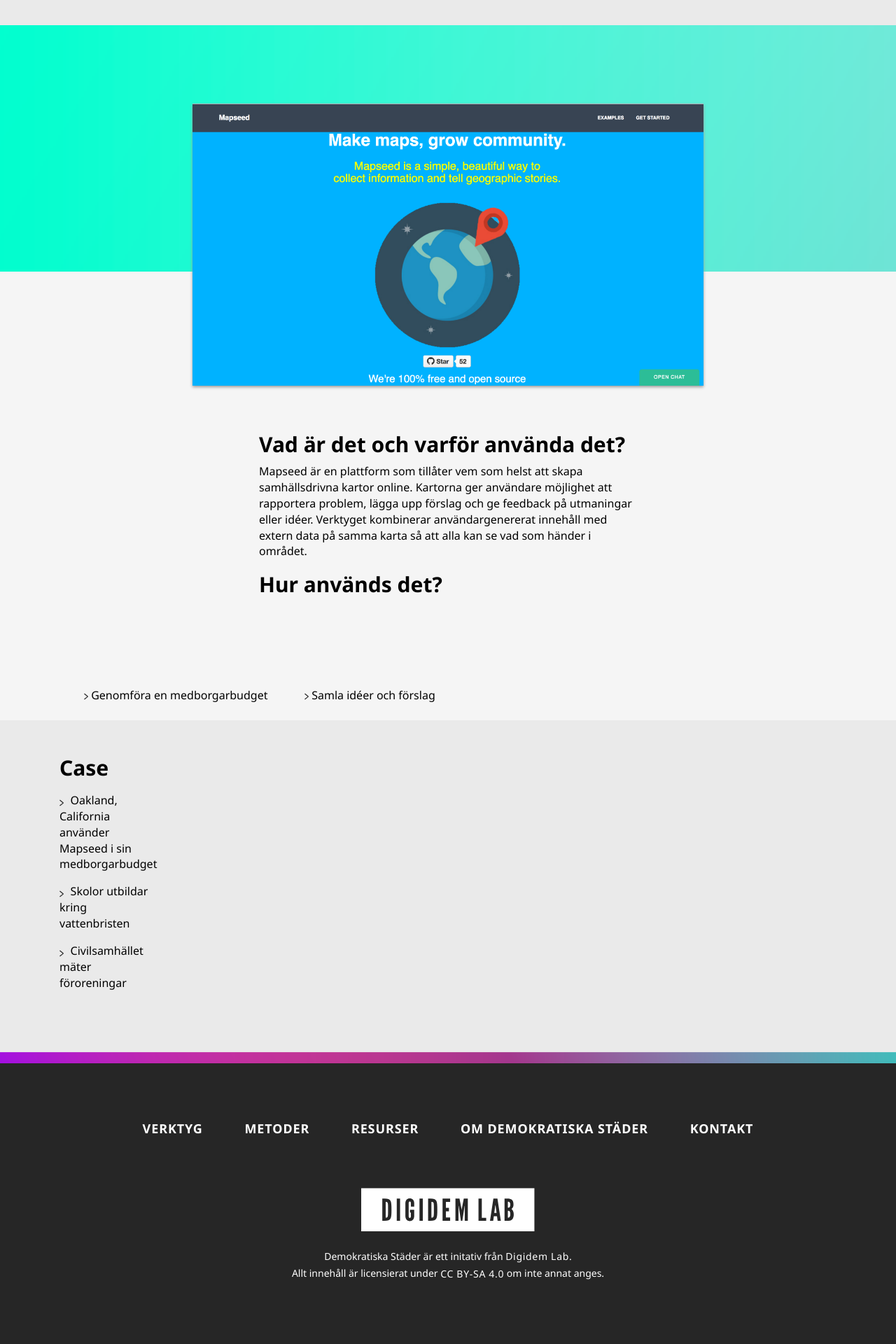
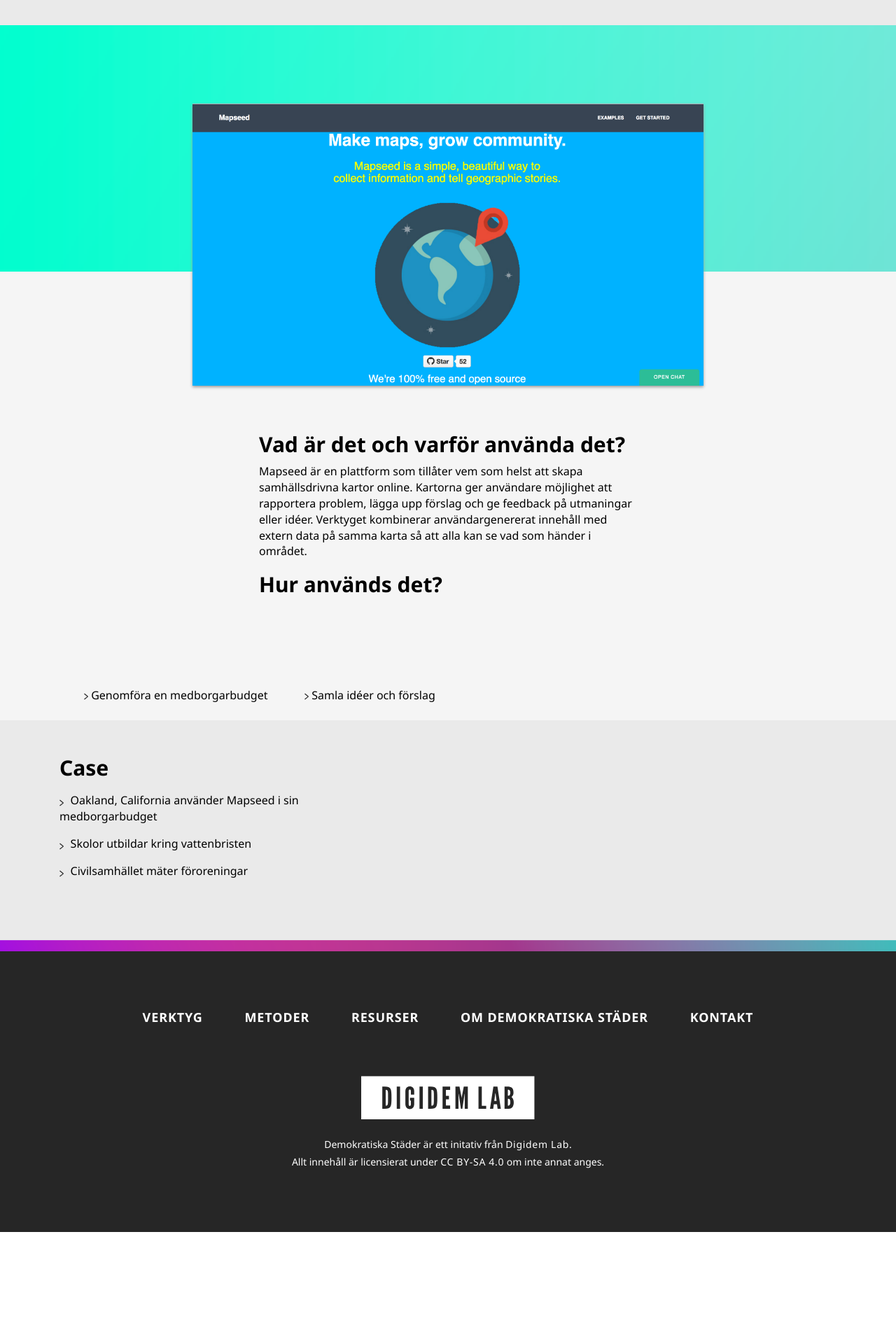
Before and after one commit to digidemlab/demokratiskastader, a Jekyll site: the page built from _posts/2017-10-10-mapseed.md, in a window 1280 px wide. Shown: the part 906-2826 px from the top of the page at 70% size. Built offline with Jekyll 4.4.1, drawn with Linux system fonts in a browser that asks for light colours; after the commit the page ends 2666 px from its top, so only the background shows below that.

Commit message:
Resources fix

```diff
--- a/_includes/content/resources.html
+++ b/_includes/content/resources.html
@@ -1,9 +1,8 @@
 <div class="container-full-width -dirty-white">
   <div class="container">
-    <div class="row">
-      <div class="resources">
+    <div class="row resources">
       {% for item in page.readmore %}
-          <div class="resources_category col-sm-4">
+        <div class="resources_category col-sm-6 col-md-4">
           <h2 class="heading-b">{{item.headline}}</h2>
           <ul class="list-unstyled">
             {% for link in item.links %}
@@ -15,4 +14,3 @@
     </div>
   </div>
 </div>
-</div>
```
Lines whose indentation alone changed are shown as unchanged.
